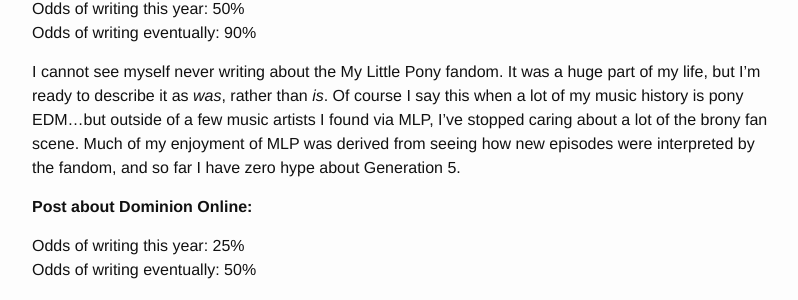
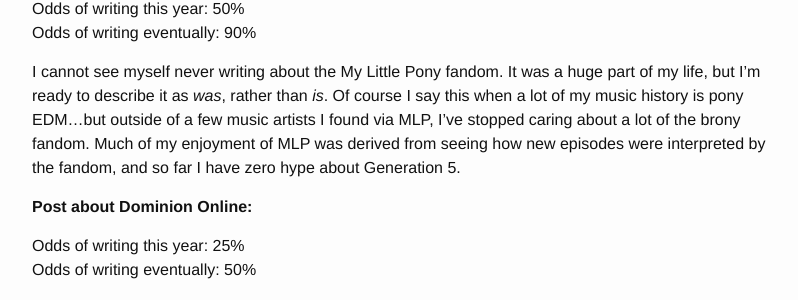
Before and after one commit to alexirpan/alexirpan.github.io, a Jekyll site: the page built from _posts/2021-08-18-six-years.markdown, in a window 1280 px wide and 900 px high, scrolled down 3816 px. Shown: the part 254-554 px from the top of the window, without its empty margins (238-1036 px from the left). Built offline with Jekyll 4.4.1, drawn with Linux system fonts in a browser that asks for light colours; nearby versions of some CDN libraries.

Commit message:
Minor wording change

```diff
--- a/_posts/2021-08-18-six-years.markdown
+++ b/_posts/2021-08-18-six-years.markdown
@@ -197,7 +197,7 @@
 I cannot see myself never writing about the My Little Pony fandom. It was a huge part of my life,
 but I'm ready to describe it as *was*, rather than *is*. Of course I say this when a lot of my
 music history is pony EDM...but outside of a few music artists I found via MLP, I've stopped
-caring about a lot of the brony fan scene. Much of my enjoyment of MLP was derived from seeing
+caring about a lot of the brony fandom. Much of my enjoyment of MLP was derived from seeing
 how new episodes were interpreted by the fandom, and so far I have zero hype about Generation 5.
 
 **Post about Dominion Online:**
```
